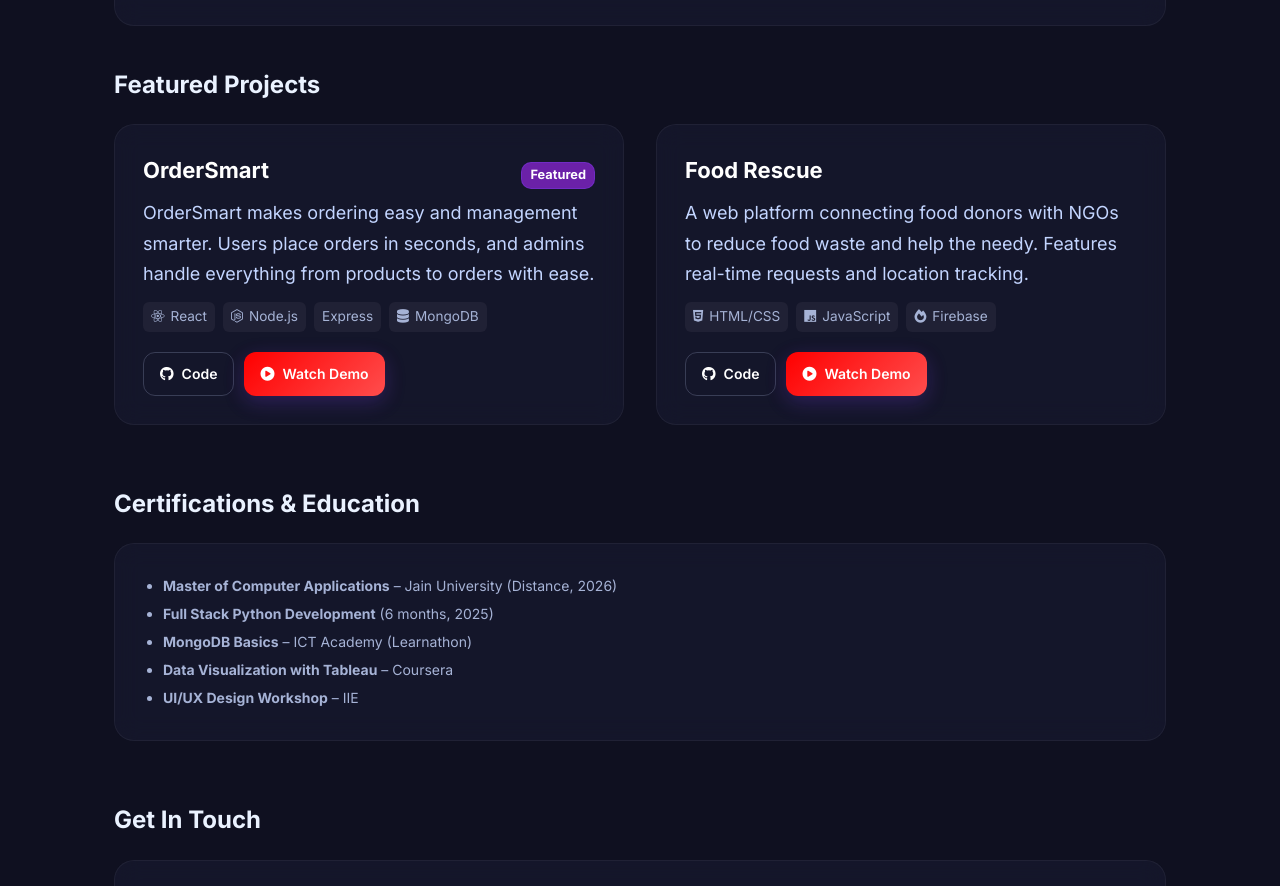
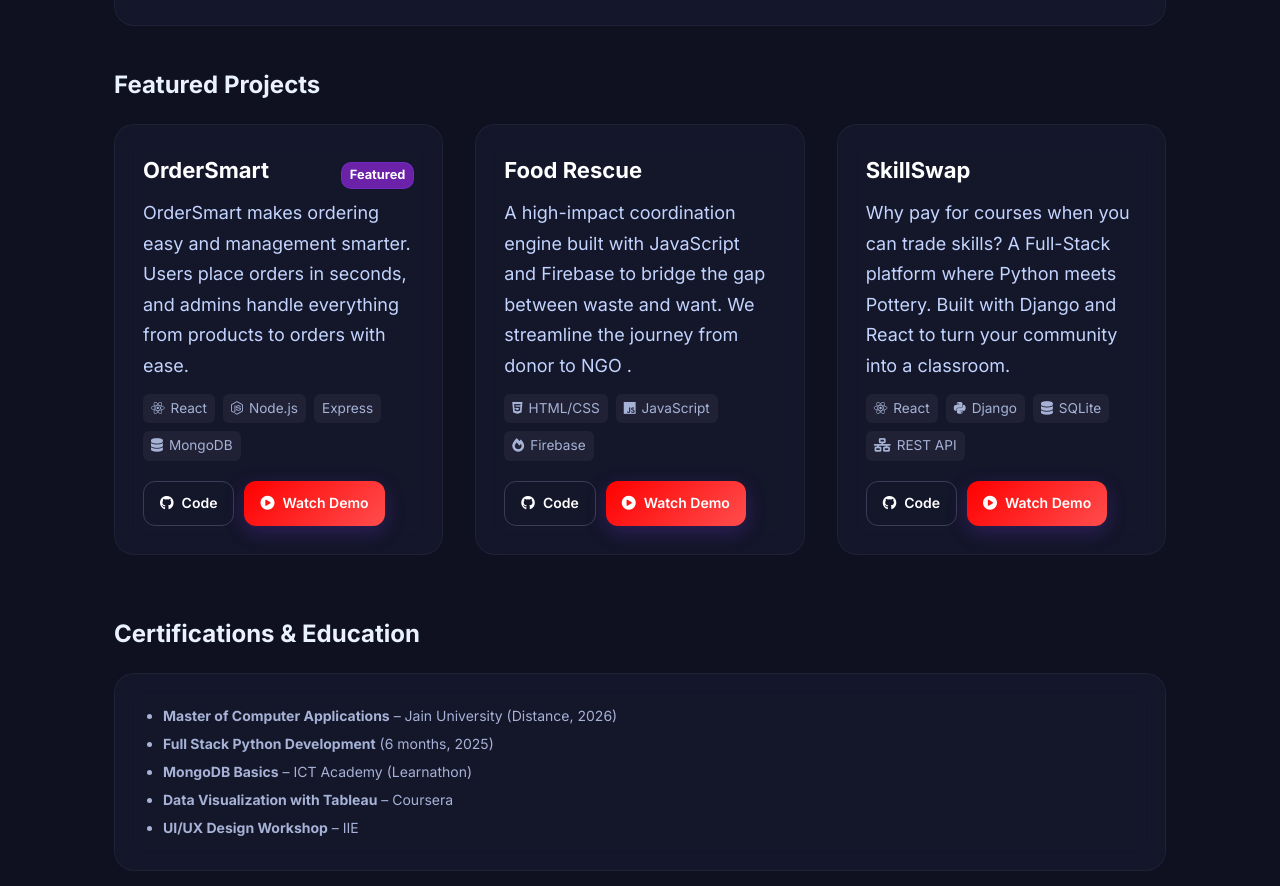
Before and after one commit to Ruthrapriya-R/Portfolio, a plain HTML site: page index.html in a window 1280 px wide. Shown: the part 960-1846 px from the top of the page. Drawn offline with nearby package versions, Linux system fonts and the light colour scheme.

Commit message:
Add files via upload

```diff
--- a/index.html
+++ b/index.html
@@ -327,7 +327,7 @@ textarea.form-input { resize: vertical; min-height: 120px; }
         <div class="card">
           <div class="project-info">
             <h3>Food Rescue</h3>
-            <p>A web platform connecting food donors with NGOs to reduce food waste and help the needy. Features real-time requests and location tracking.</p>
+            <p>A high-impact coordination engine built with JavaScript and Firebase to bridge the gap between waste and want. We streamline the journey from donor to NGO .</p>
             <div class="tags">
               <span><i class="fab fa-html5"></i> HTML/CSS</span>
               <span><i class="fab fa-js"></i> JavaScript</span>
@@ -344,7 +344,29 @@ textarea.form-input { resize: vertical; min-height: 120px; }
             </div>
           </div>
         </div>
-      </div>
+
+        <div class="card">
+          <div class="project-info">
+            <div style="display: flex; justify-content: space-between; align-items: center;">
+              <h3>SkillSwap</h3>
+            </div>
+            <p>Why pay for courses when you can trade skills? A Full-Stack platform where Python meets Pottery. Built with Django and React to turn your community into a classroom.</p>
+            <div class="tags">
+              <span><i class="fab fa-react"></i> React</span>
+              <span><i class="fab fa-python"></i> Django</span>
+              <span><i class="fas fa-database"></i> SQLite</span>
+              <span><i class="fas fa-network-wired"></i> REST API</span>
+            </div>
+            <div class="links">
+              <a href="https://github.com/Ruthrapriya-R/SkillSwap" target="_blank" class="btn ghost">
+                <i class="fab fa-github"></i> Code
+              </a>
+              <a href="https://youtu.be/HBw2IhrxFNg" target="_blank" class="btn" style="background: linear-gradient(135deg, #ff0000, #ff4d4d);">
+                <i class="fas fa-play-circle"></i> Watch Demo
+              </a>
+            </div>
+          </div>
+        </div>
     </section>
 
     <section class="sec">
```
